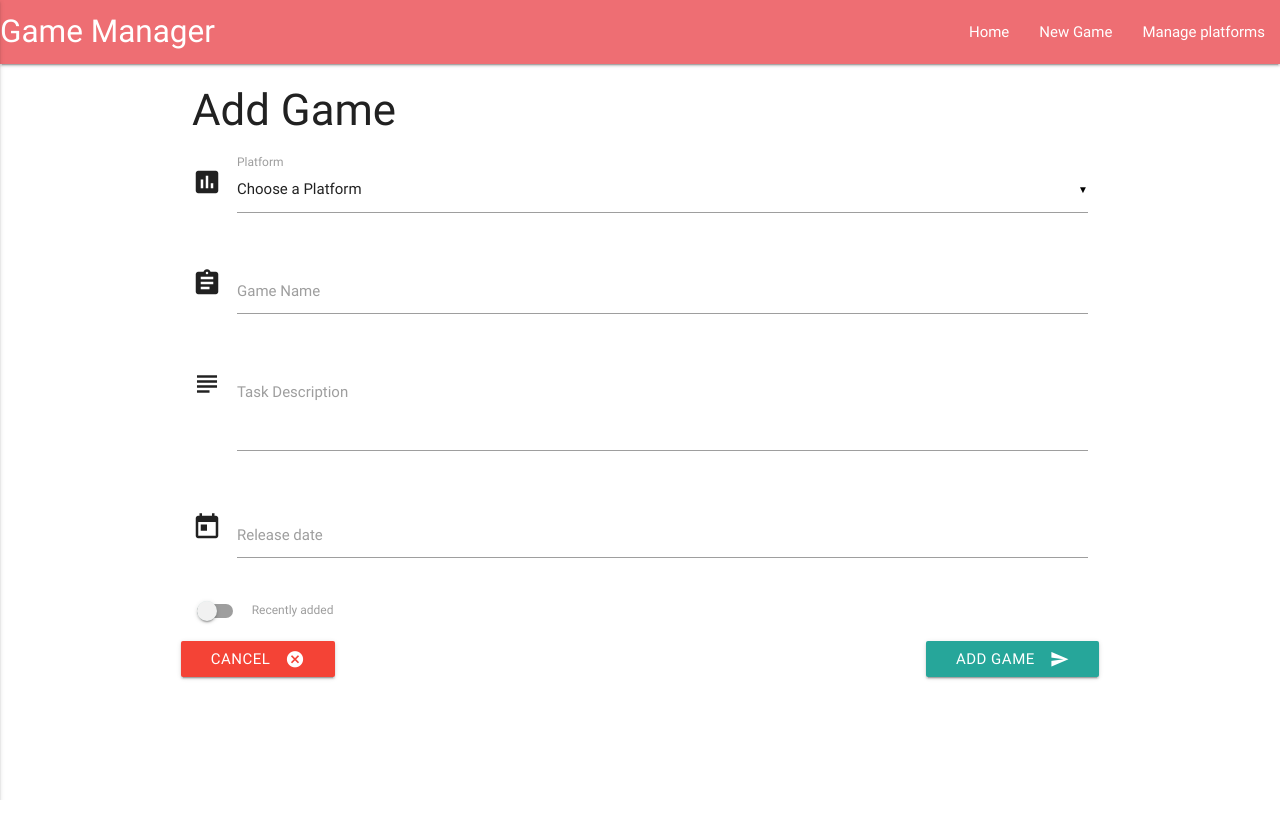
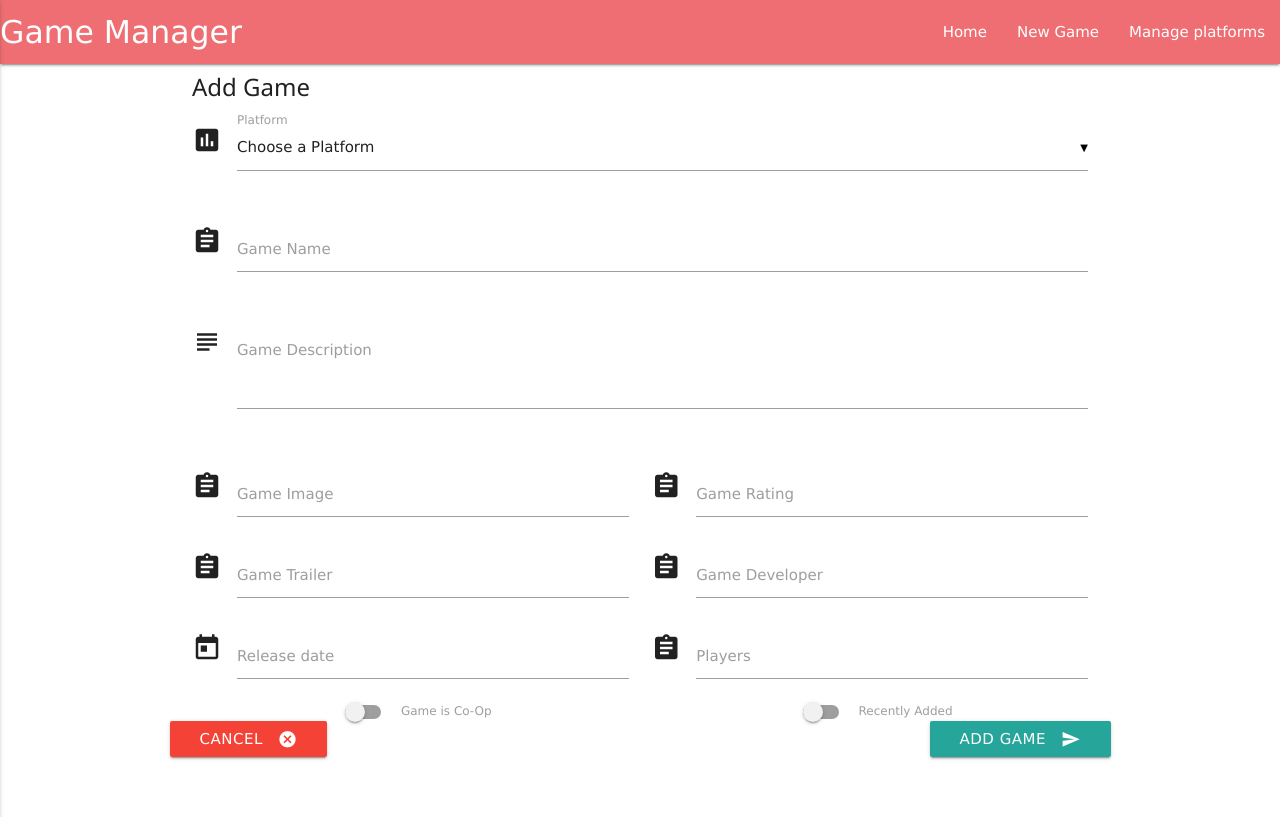
Before and after one commit to jaysson29/project-4-data-centric, a Flask app: page /add_game in a window 1280 px wide. Run offline with Flask 2, Linux system fonts and the light colour scheme; data that the repository does not hold is empty; some libraries are stand-ins or nearby versions.

Commit message:
fixed all bugs and upadtes some functions

```diff
--- a/app.py
+++ b/app.py
@@ -39,19 +39,20 @@
 @app.route('/update_game/<game_id>', methods=["POST"])
 def update_game(game_id):
     games = mongo.db.games
-    games.update( {'_id': ObjectId(game_id)},
-    {
-        "game_name":  request.form.get['game_name'],
-        "game_info": request.form.get['game_info'],
-        "game_img": request.form.get['game_img'],
-        "game_rating": request.form.get['game_rating'],
-        "game_trailer": request.form.get['game_trailer'],
-        "game_developer": request.form.get['game_developer'],
-        "game_release_date": request.form.get['game_date'],
-        "game_players": request.form.get['game_players'],
-        "game_co_op": request.form.get['game_co-op'],
-        "recently_added": request.form.get['recently_added']
-    })
+    games.update({"_id": ObjectId(game_id)},
+        {
+            "game_platform": request.form['game_platform'],
+            "game_name":  request.form['game_name'],
+            "game_info": request.form['game_info'],
+            "game_img": request.form['game_img'],
+            "game_rating": request.form['game_rating'],
+            "game_trailer": request.form['game_trailer'],
+            "game_developer": request.form['game_developer'],
+            "game_date": request.form['game_date'],
+            "game_players": request.form['game_players'],
+            "game_coop": request.form.get('game_coop'),
+            "recently_added": request.form.get('recently_added')
+        })
     return redirect(url_for('get_games'))
 
 @app.route('/delete_game/<game_id>')
--- a/static/css/style.css
+++ b/static/css/style.css
@@ -21,3 +21,10 @@
     margin-top: 20px;
     margin-right:15px;
 }
+.new.badge {
+    margin-top: 7px;
+}
+
+.collapsible-header i {
+    margin-left: -10px;
+}
--- a/templates/addgame.html
+++ b/templates/addgame.html
@@ -27,25 +27,58 @@
             <div class="input-field col s12">
                 <i class="material-icons prefix">subject</i>
                 <textarea name="game_info" id="game_info" class="materialize-textarea"></textarea>
-                <label for="icon_telephone">Task Description</label>
+                <label for="icon_telephone">Game Description</label>
             </div>
         </div>
         <div class="row">
-            <div class="input-field col s12">
+            <div class="input-field col s6">
+                <i class="material-icons prefix">assignment</i>
+                <input id="game_img" name="game_img" type="text" class="validate" value="">
+                <label for="icon_prefix">Game Image</label>
+            </div>
+            <div class="input-field col s6">
+                <i class="material-icons prefix">assignment</i>
+                <input id="game_rating" name="game_rating" type="text" class="validate" value="">
+                <label for="icon_prefix">Game Rating</label>
+            </div>
+            <div class="input-field col s6">
+                <i class="material-icons prefix">assignment</i>
+                <input id="game_trailer" name="game_trailer" type="text" class="validate" value="">
+                <label for="icon_prefix">Game Trailer</label>
+            </div>
+            <div class="input-field col s6">
+                <i class="material-icons prefix">assignment</i>
+                <input id="game_developer" name="game_developer" type="text" class="validate" value="">
+                <label for="icon_prefix">Game Developer</label>
+            </div>
+            <div class="input-field col s6">
                 <i class="material-icons prefix">today</i>
-                <input id="game_date" name="game_date" type="text" class="datepicker">
+                <input id="game_date" name="game_date" type="text" class="datepicker" value="">
                 <label for="icon_prefix">Release date</label>
             </div>
-        </div>
-        <div class="row">
-            <div class="switch">
+            <div class="input-field col s6">
+                <i class="material-icons prefix">assignment</i>
+                <input id="game_players" name="game_players" type="number" class="validate" value="">
+                <label for="icon_prefix">Players</label>
+            </div>
+            <div class="col s6 center">
+                <div class="switch">
                 <label>
-                    <input id="recently_added" name ="recently_added" type="checkbox">
-                    <span class="lever"></span>
-                    Recently added
+                    <input id="game_coop" name ="game_coop" type="checkbox">
+                    <span class="lever" ></span>
+                    Game is Co-Op
                     </label>
             </div>
-        </div>
+            </div>
+            <div class="col s6 center">
+                <div class="switch">
+                    <label>
+                        <input id="recently_added" name ="recently_added" type="checkbox">
+                        <span class="lever" ></span>
+                        Recently Added
+                        </label>
+                </div>
+            </div>
         <div class="row">
             <button class="btn waves-effect waves-light right" type="submit" name="action">Add Game
                 <i class="material-icons right">send</i>
--- a/templates/base.html
+++ b/templates/base.html
@@ -6,6 +6,7 @@
     <meta http-equiv="X-UA-Compatible" content="ie=edge">
     <link href="https://fonts.googleapis.com/icon?family=Material+Icons" rel="stylesheet">
     <link rel="stylesheet" href="https://cdnjs.cloudflare.com/ajax/libs/materialize/0.100.2/css/materialize.min.css">
+    <link rel="stylesheet" href="https://www.w3schools.com/w3css/4/w3.css">
     <link rel="stylesheet" href="{{url_for('static', filename='css/style.css')}}" type="text/css" />
 
     <title>Document</title>
```
Also changed, not shown: templates/editgame.html (+51 -15 lines), templates/games.html (+12 -8 lines).
